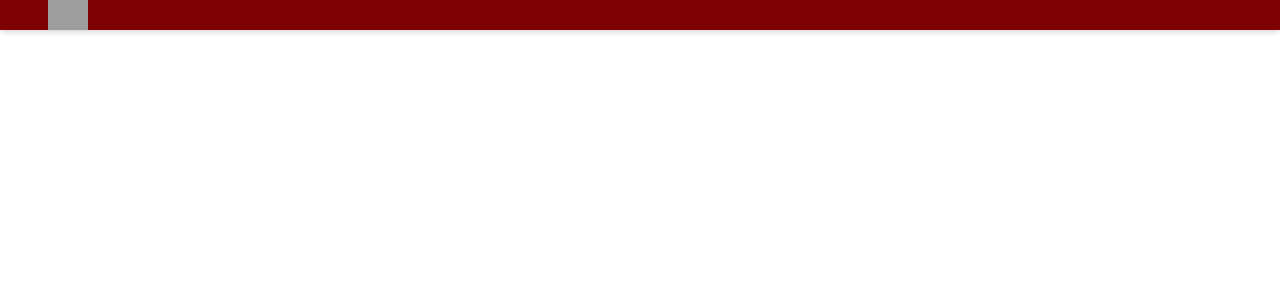
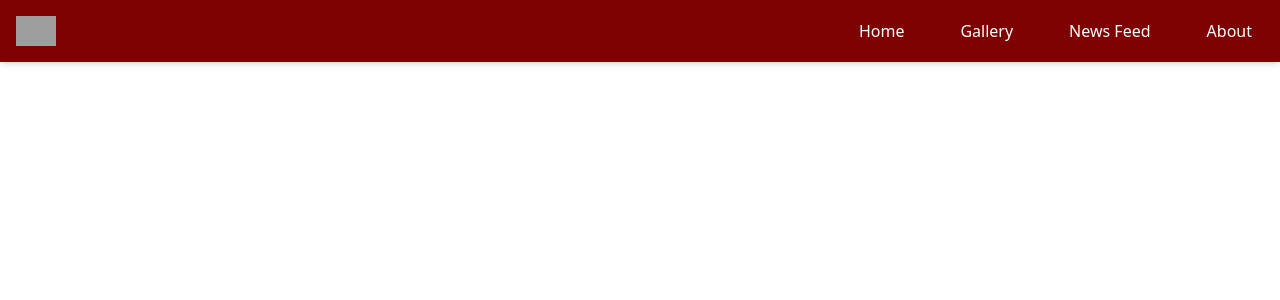
Before and after one commit to Thurunu/school-portfolio-frontend, a React (Vite) app: page / in a window 1280 px wide. Shown: the top 300 px of the page. Built offline with nearby package versions, Linux system fonts and the light colour scheme; grey boxes are pictures that could not be loaded.

Commit message:
Naviagation bar changed

```diff
--- a/src/components/NavBar/NavBar.jsx
+++ b/src/components/NavBar/NavBar.jsx
@@ -1,17 +1,38 @@
-import React from 'react'
-import logo from '../../../public/school_logo.svg';
+import React from "react";
+import logo from "../../../public/school_logo.svg";
+
+const Menu = [
+  { id: 1, name: "Home", link: "#" },
+  { id: 2, name: "Gallery", link: "/gallery" },
+  { id: 3, name: "News Feed", link: "/news-feed" },
+  { id: 4, name: "About", link: "/about" },
+];
 
 const NavBar = () => {
   return (
-    <div className='bg-primary py-3 sm:py-0 shadow-md  dark:bg-gray-900 dark:text-white'>
+    <div className="bg-primary py-4 shadow-md">
+      <div className="container mx-auto px-4 flex justify-between items-center">
         {/* Logo */}
-      <div className='container flex justifiy-between intems-center'>
-        <a href='#' className='font-bold text-2xl sm:text-3xl flex gap-2'><img src={logo} alt='Logo' className='w-10 uppercase' /></a>
+        <a href="#" className="font-bold text-2xl sm:text-3xl flex gap-2">
+          <img src={logo} alt="Logo" className="w-10" />
+        </a>
+
+        {/* Links */}
+        <ul className="sm:flex hidden items-center gap-8">
+          {Menu.map((data) => (
+            <li key={data.id}>
+              <a
+                href={data.link}
+                className="inline-block px-3 text-white hover:text-secondary duration-200"
+              >
+                {data.name}
+              </a>
+            </li>
+          ))}
+        </ul>
       </div>
-      {/* Links */}
-      <div></div>
     </div>
-  )
-}
+  );
+};
 
-export default NavBar
+export default NavBar;
```
